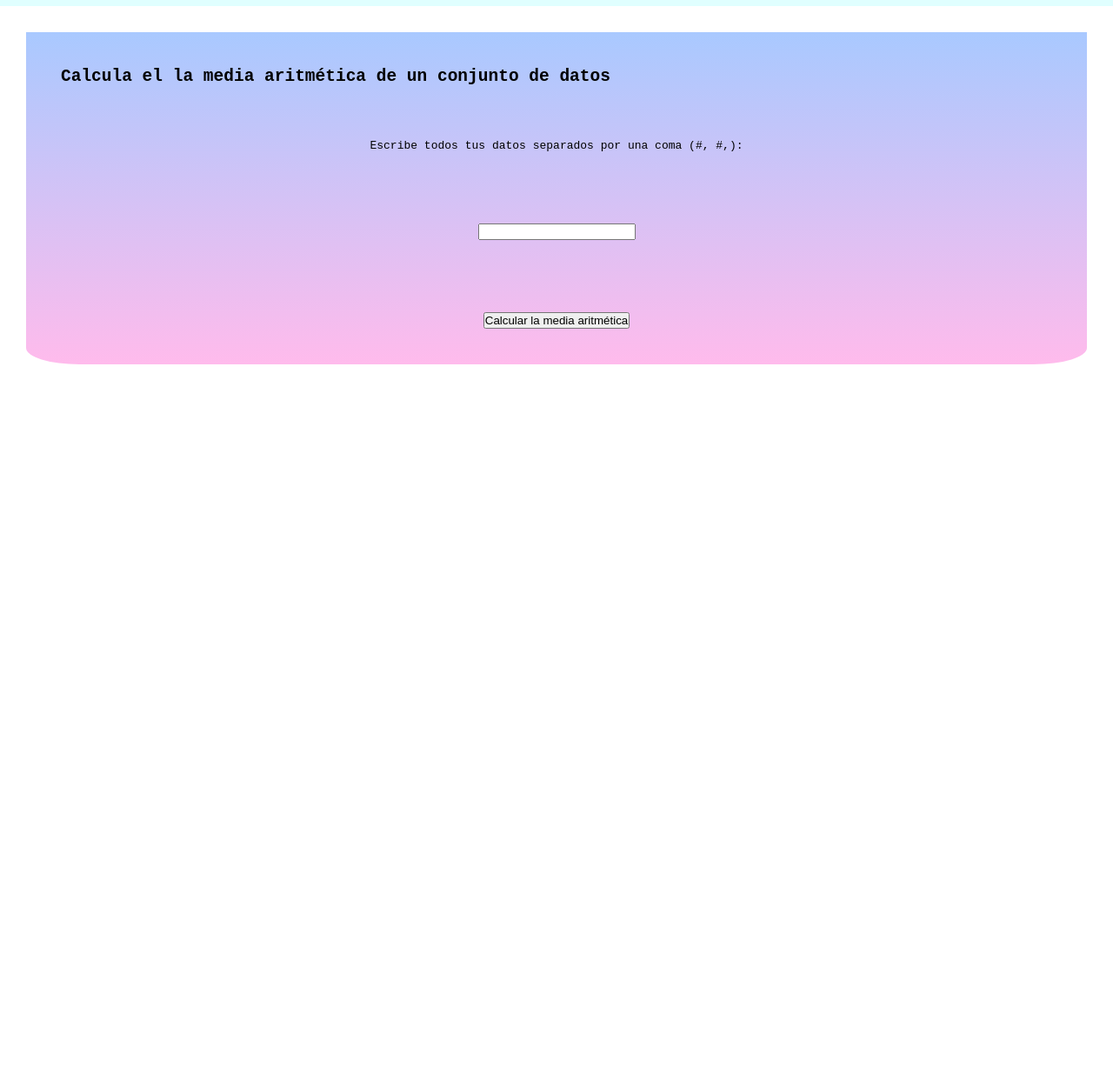
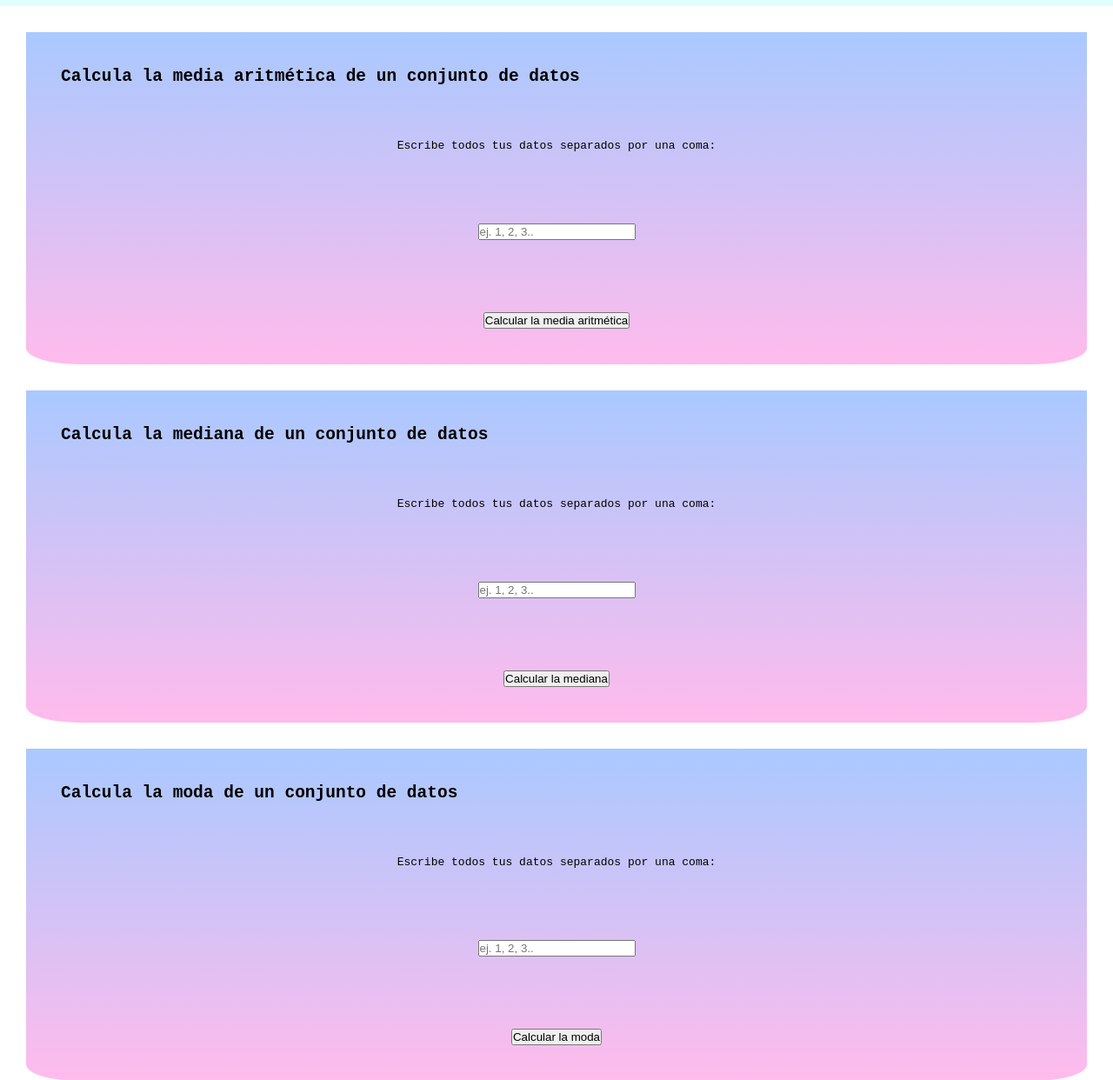
Before and after one commit to valerasergi0/Javascript-prctico, a plain HTML site: page Promedios/promedio.html in a window 1280 px wide. Shown: the part 63-1305 px from the top of the page at 87% size. Before the commit the page ends 800 px from the top, so only its background shows below. Drawn offline with Linux system fonts and the light colour scheme.

Commit message:
Creación de las funciones para obtener la mediana y la moda

```diff
--- a/Promedios/promedio.html
+++ b/Promedios/promedio.html
@@ -14,14 +14,36 @@
         <p>Tercer taller del curso práctico de JS</p>
     </header>
      <!--Formulario media aritmética-->
-     <section class="sectionMedia">
-        <h2>Calcula el la media aritmética de un conjunto de datos</h2>
-        <form class="formMedia">
-            <label for="inputConjunto">
-                Escribe todos tus datos separados por una coma (#, #,):</label>
-            <input id="inputConjunto" type="text">
+     <section class="sectionOperaciones">
+        <h2>Calcula la media aritmética de un conjunto de datos</h2>
+        <form class="formOperaciones">
+            <label for="inputConjuntoMedia">
+                Escribe todos tus datos separados por una coma:</label>
+            <input id="inputConjuntoMedia" type="text" placeholder="ej. 1, 2, 3..">
             <button type="button" onclick="calcularMediaAritmetica()">
                 Calcular la media aritmética</button>
+        </form>
+    </section>
+    <!--Formulario mediana-->
+    <section class="sectionOperaciones">
+        <h2>Calcula la mediana de un conjunto de datos</h2>
+        <form class="formOperaciones">
+            <label for="inputConjuntoMediana">
+                Escribe todos tus datos separados por una coma:</label>
+            <input id="inputConjuntoMediana" type="text" placeholder="ej. 1, 2, 3..">
+            <button type="button" onclick="calcularMediana()">
+                Calcular la mediana</button>
+        </form>
+    </section>
+    <!--Formulario moda-->
+    <section class="sectionOperaciones">
+        <h2>Calcula la moda de un conjunto de datos</h2>
+        <form class="formOperaciones">
+            <label for="inputConjuntoModa">
+                Escribe todos tus datos separados por una coma:</label>
+            <input id="inputConjuntoModa" type="text" placeholder="ej. 1, 2, 3..">
+            <button type="button" onclick="calcularModa()">
+                Calcular la moda</button>
         </form>
     </section>
     <script src="./promedio.js"></script>
--- a/Promedios/promedio.js
+++ b/Promedios/promedio.js
@@ -25,14 +25,14 @@ function comparar (a, b){
 };
 
 
-function mediana(lista){
+function Mediana(lista){
     lista.sort(comparar);
     const mitadLista = parseInt(lista.length / 2);
     let mediana;
     if(esPar(lista.length)){
         const elemento1 = lista[mitadLista];
         const elemento2 = lista[mitadLista - 1];
-        const promedioE1E2 = calcularMediaArtimetica([elemento1, elemento2]);
+        const promedioE1E2 = mediaArtimetica([elemento1, elemento2]);
         mediana = promedioE1E2;
     }else{
         mediana = lista[mitadLista];
@@ -40,7 +40,7 @@ function mediana(lista){
     return mediana;
 };
 
-function moda(lista){
+function Moda(lista){
     // .split() para convertir los valores del input separados por comas a un array
     const listaCount = {};
     lista.map( // Método para obtener el número de veces que se repite un elemento y convertirlo en un objeto
@@ -62,16 +62,36 @@ function moda(lista){
 };
 
 function calcularMediaAritmetica(){
-    const conjunto = document.getElementById("inputConjunto");
+    const conjunto = document.getElementById("inputConjuntoMedia");
     const conjuntoValue = conjunto.value;
-    console.log(conjuntoValue)
     const lista = conjuntoValue.split(", ");
-    console.log(lista);
-     //Conseguir que los datos del array sean numeros y no strings
     for(let i = 0; i < lista.length; i++){
         lista[i] = Number(lista[i]);
     }
     const media = mediaArtimetica(lista);
     alert (media);
 
+};
+
+function calcularMediana(){
+    const conjunto = document.getElementById("inputConjuntoMediana");
+    const conjuntoValue = conjunto.value;
+    const lista = conjuntoValue.split(", ");
+    for(let i = 0; i < lista.length; i++){
+        lista[i] = Number(lista[i]);
+    }
+    const mediana = Mediana(lista);
+    alert(mediana);
+};
+
+
+function calcularModa(){
+    const conjunto = document.getElementById("inputConjuntoModa");
+    const conjuntoValue = conjunto.value;
+    const lista = conjuntoValue.split(", ");
+    for(let i = 0; i < lista.length; i++){
+        lista[i] = Number(lista[i]);
+    }
+    const moda = Moda(lista);
+    alert(moda);
 }
--- a/Promedios/style.css
+++ b/Promedios/style.css
@@ -32,7 +32,7 @@ header > h1{
     margin-right: 25px;
 }
 
-.sectionMedia{
+.sectionOperaciones{
     border-bottom-left-radius: 5%;
     border-bottom-right-radius: 5%;
     margin: 30px;
@@ -40,12 +40,12 @@ header > h1{
 
 }
 
-.sectionMedia > h2{
+.sectionOperaciones > h2{
     padding-top: 40px;
     padding-left: 40px;
 }
 
-.formMedia{
+.formOperaciones{
     margin: 20px;
     display: flex;
     flex-direction: column;
```
